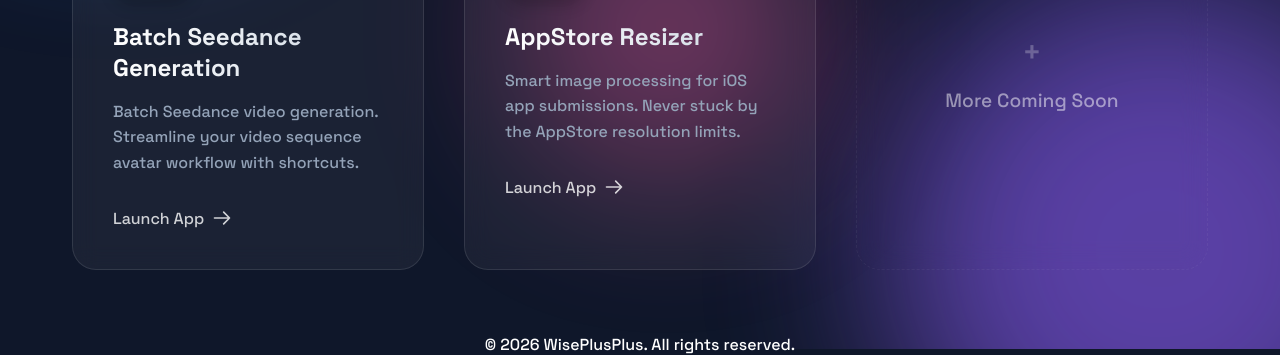
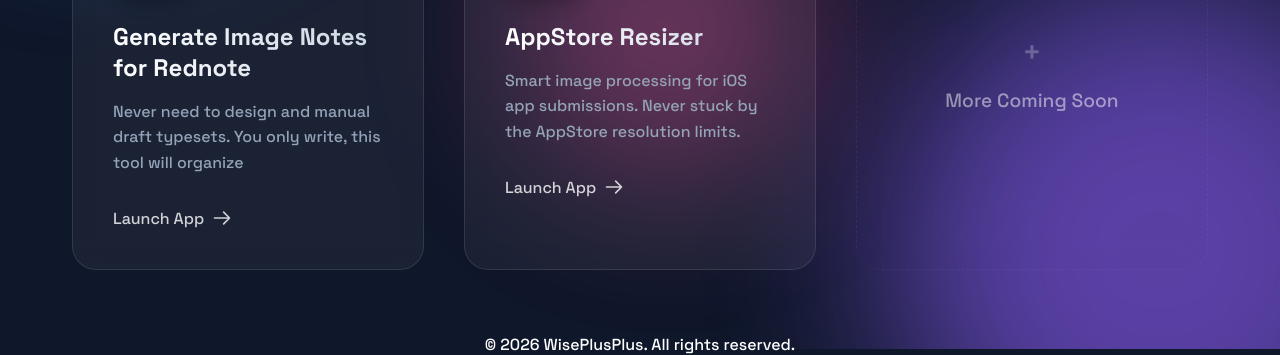
Before and after one commit to wiseplusplus/index_wpp, a plain HTML site: page index.html in a window 1280 px wide. Shown: the part 451-806 px from the top of the page. Drawn offline with Linux system fonts and the light colour scheme.

Commit message:
Update index.html

```diff
--- a/index.html
+++ b/index.html
@@ -298,11 +298,11 @@
         // Tool Configuration - Edit this list to add/remove tools
         const TOOLS_CONFIG = [
             {
-                "id": "seedance",
-                "title": "Batch Seedance Generation",
-                "description": "Batch Seedance video generation. Streamline your video sequence avatar workflow with shortcuts.",
+                "id": "rednote",
+                "title": "Generate Image Notes for Rednote",
+                "description": "Never need to design and manual draft typesets. You only write, this tool will organize",
                 "icon": "🎬",
-                "link": "https://seedance.wiseplus.plus",
+                "link": "https://rednote.wiseplus.plus",
                 "onclick": ""
             },
             {
```
